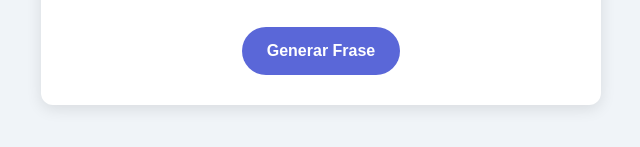
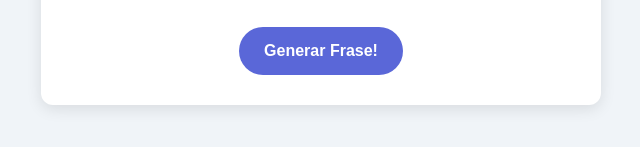
Before and after one commit to Milvflor/miniproyecto, a plain HTML site: page index.html in a window 1280 px wide. Shown: the part 475-622 px from the top of the page, 319-959 px from the left. Drawn offline with Linux system fonts and the light colour scheme.

Commit message:
Update index.html
Agregar Exclamacion

```diff
--- a/index.html
+++ b/index.html
@@ -10,7 +10,7 @@
   <div class="container">
     <h1>Frases para el Día</h1>
     <p id="phrase-container">Haz clic en el botón para ver una frase.</p>
-    <button id="generate-btn">Generar Frase</button>
+    <button id="generate-btn">Generar Frase!</button>
   </div>
   <script src="app.js"></script>
 </body>
```
